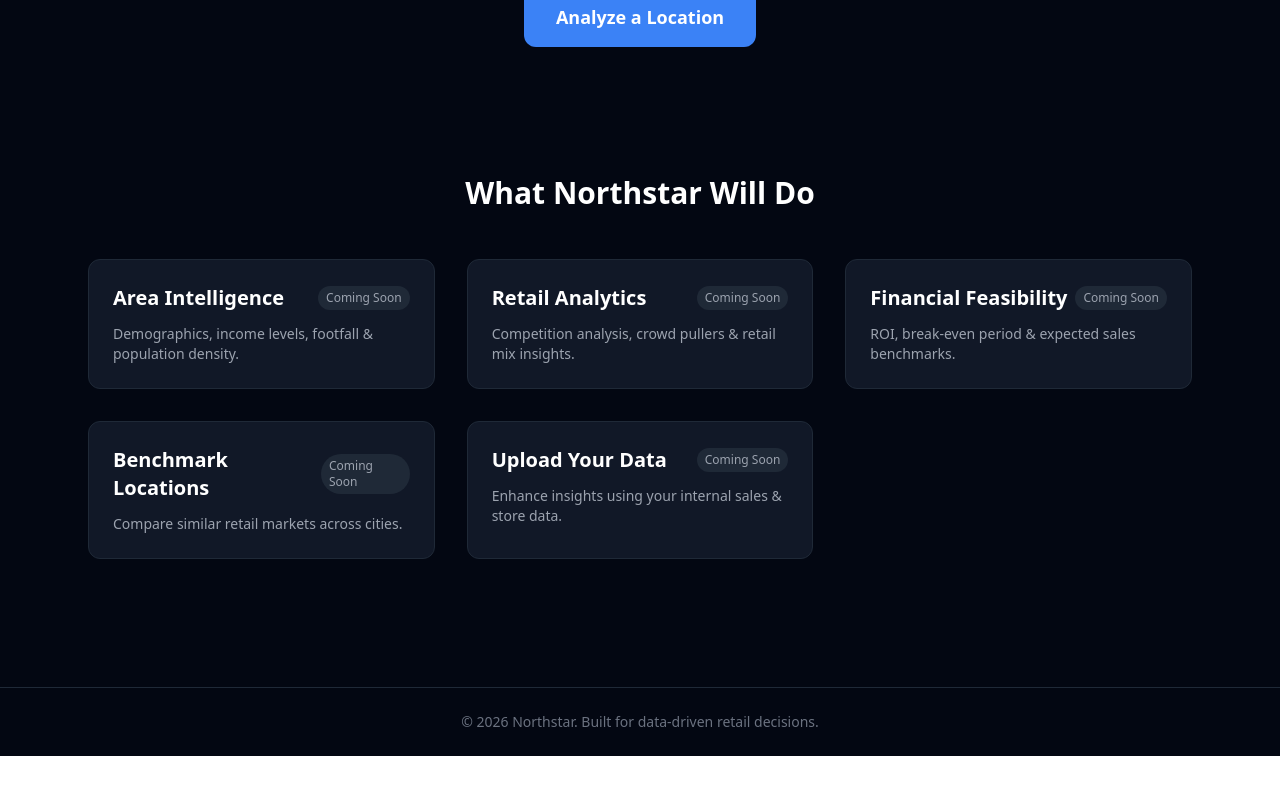
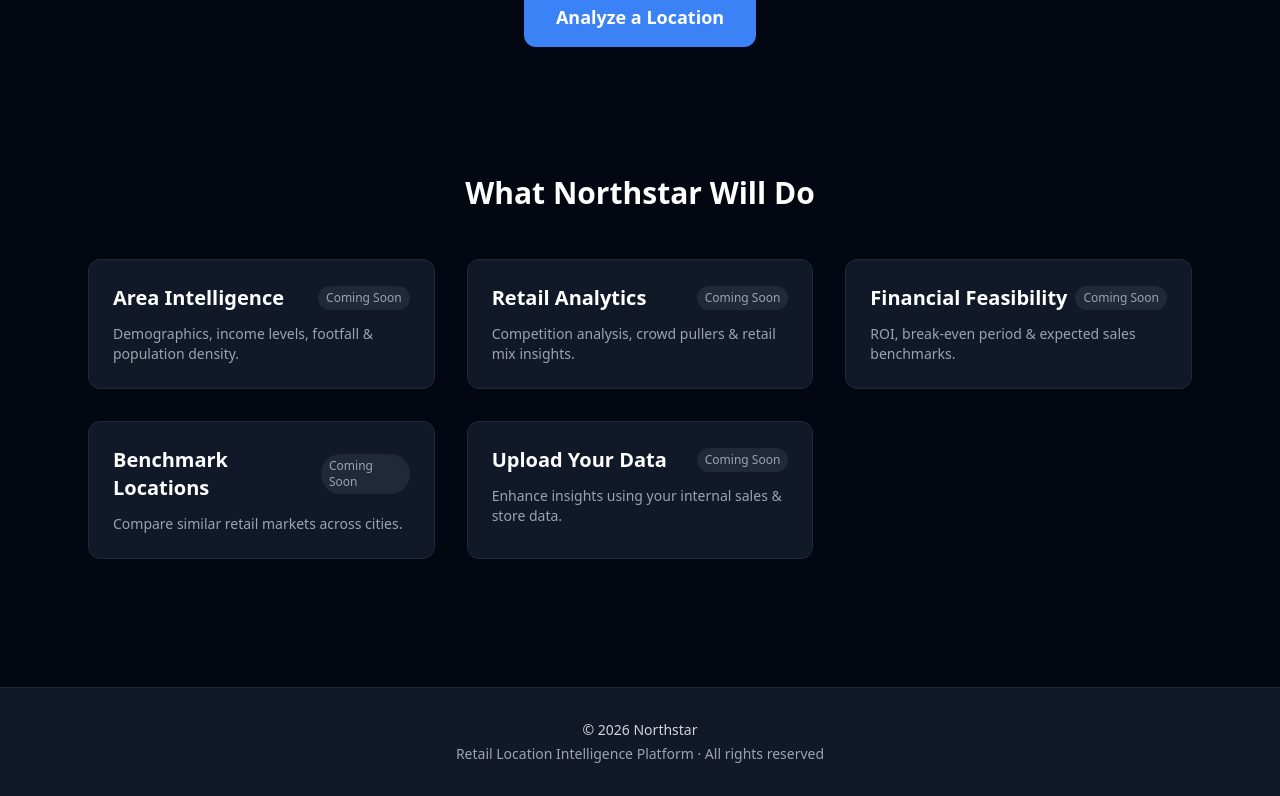
Before and after one commit to shashank-dj/northstar-retail-intelligence, a React (Vite) app: page / in a window 1280 px wide. Shown: the part 445-1241 px from the top of the page. Before the commit the page ends 1201 px from the top, so only its background shows below. Built offline with nearby package versions, Linux system fonts and the light colour scheme.

Commit message:
Update Home.jsx

```diff
--- a/src/pages/Home.jsx
+++ b/src/pages/Home.jsx
@@ -39,9 +39,17 @@
       <FeatureTabs />
 
       {/* Footer */}
-      <footer className="mt-32 border-t border-gray-800 py-6 text-center text-sm text-gray-500">
-        © {new Date().getFullYear()} Northstar. Built for data-driven retail decisions.
+      <footer className="mt-32 bg-gray-900 border-t border-gray-800 py-8">
+        <div className="text-center text-sm text-gray-400">
+          <p className="font-medium text-gray-300">
+            © {new Date().getFullYear()} Northstar
+          </p>
+          <p className="mt-1">
+            Retail Location Intelligence Platform · All rights reserved
+          </p>
+        </div>
       </footer>
+
     </div>
   )
 }
```
